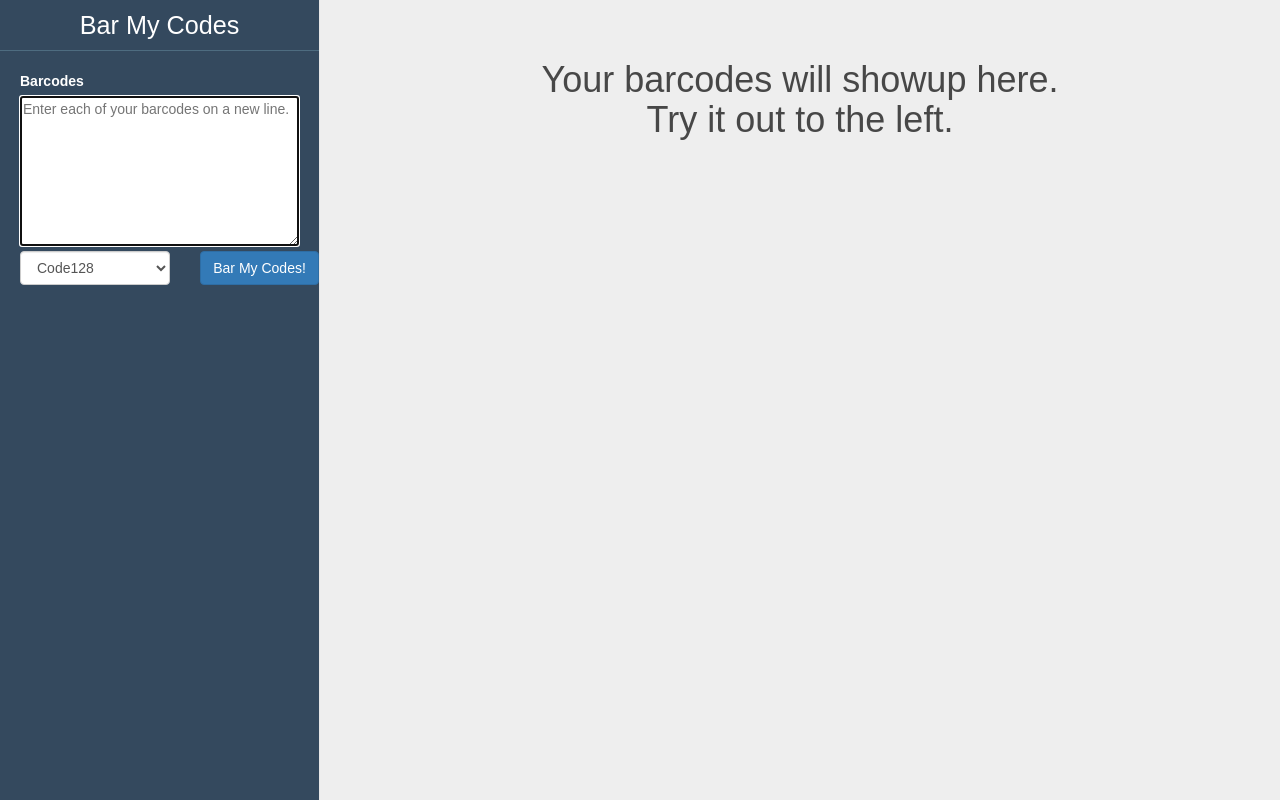
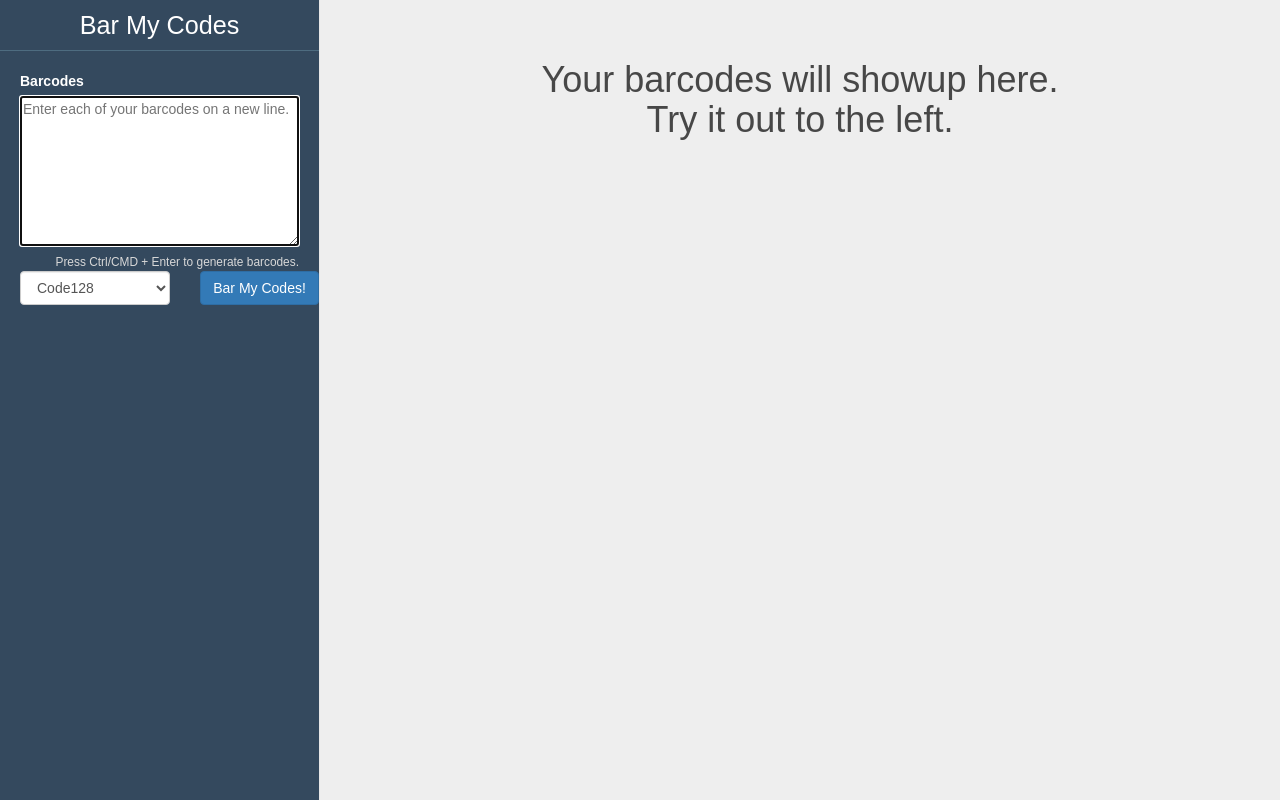
Before and after one commit to robyparr/barmycodes-legacy, a Flask app: page / in a window 1280 px wide. Run offline with Flask 2, Linux system fonts and the light colour scheme; some libraries are stand-ins or nearby versions.

Commit message:
Add keyboard shortcuts to text field.

```diff
--- a/barmycodes/static/css/style.css
+++ b/barmycodes/static/css/style.css
@@ -24,6 +24,10 @@ body {
 
 #error {
     margin-top: -30px;
+}
+
+small {
+    color: #D8D8D8;
 }
 
 /*
--- a/barmycodes/static/js/application.js
+++ b/barmycodes/static/js/application.js
@@ -38,6 +38,14 @@ $(document).ready(function() {
 
 			// Set the URL
 			window.location.href = url;
+		}
+	});
+
+	// Ctrl/CMD + Enter pressed in text area
+	$('#textBarcodes').on('keydown', function(e) {
+		// http://stackoverflow.com/a/36478923
+		if ((e.ctrlKey || e.metaKey) && (e.keyCode == 13 || e.keyCode == 10)) {
+			$('#btnGenerate').click();
 		}
 	});
 
--- a/barmycodes/templates/index.html
+++ b/barmycodes/templates/index.html
@@ -18,6 +18,10 @@
                 <label for="textBarcodes">Barcodes</label>
                 <textarea id="textBarcodes" autofocus="autofocus"
                     placeholder="Enter each of your barcodes on a new line.">{{ data['barcode_values'] }}</textarea>
+
+                <div class="text-right">
+                    <small>Press Ctrl/CMD + Enter to generate barcodes.</small>
+                </div>
 
                 <!-- Generate barcodes button -->
                 <div class="row">
```
